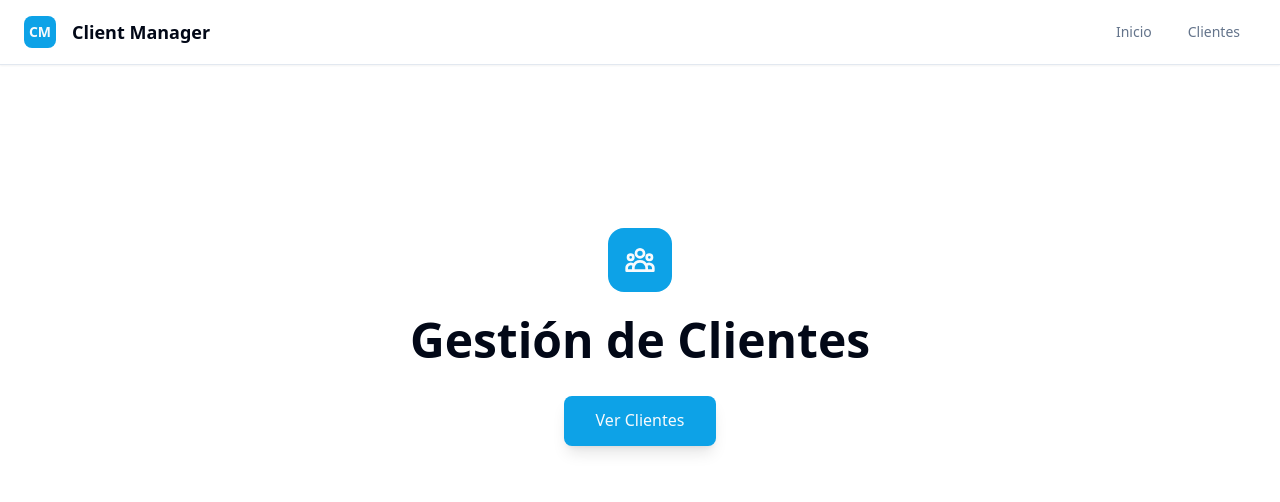
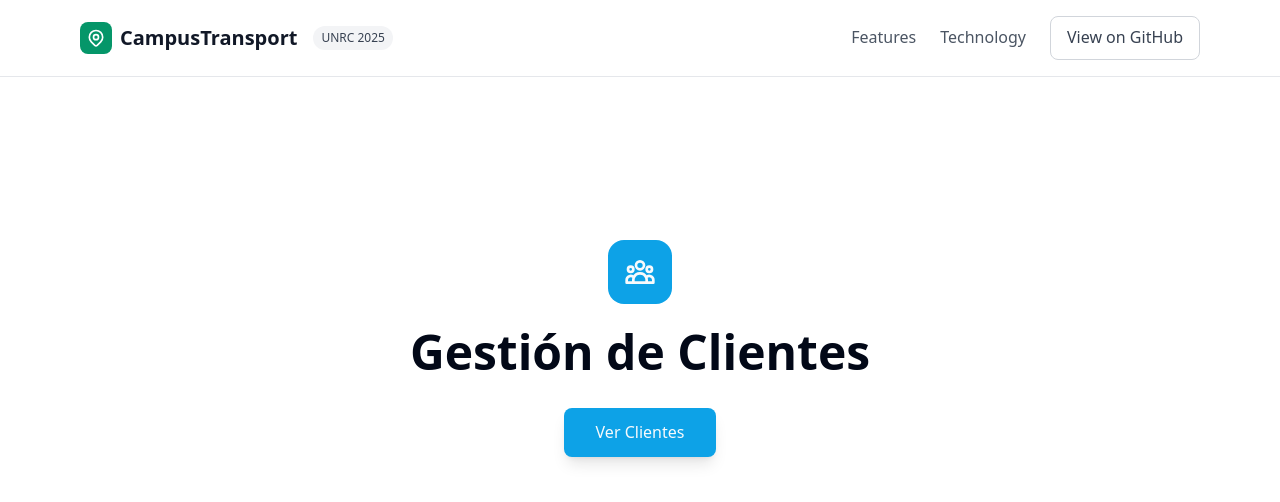
Before and after one commit to Uni-Mov/rl-campus-transport, a React (Vite) app in the folder frontend/: page / in a window 1280 px wide. Shown: the top 502 px of the page. Built offline with nearby package versions, Linux system fonts and the light colour scheme.

Commit message:
update header

```diff
--- a/frontend/src/components/organisms/Header.tsx
+++ b/frontend/src/components/organisms/Header.tsx
@@ -1,33 +1,37 @@
-import { Link } from "react-router-dom"
-
 export default function Header() {
-  return (
-    <nav className="bg-card border-b border-border shadow-sm">
-      <div className="container mx-auto px-6">
-        <div className="flex items-center justify-between h-16">
-          <div className="flex items-center space-x-4">
-            <div className="w-8 h-8 bg-primary rounded-lg flex items-center justify-center">
-              <span className="text-primary-foreground font-heading font-bold text-sm">CM</span>
+ return (<header className="border-b border-gray-200 bg-white sticky top-0 z-50">
+        <div className="max-w-6xl mx-auto px-4 py-4 flex items-center justify-between">
+          <div className="flex items-center gap-2">
+            <div className="w-8 h-8 bg-emerald-600 rounded-lg flex items-center justify-center">
+              <svg className="w-5 h-5 text-white" fill="none" stroke="currentColor" viewBox="0 0 24 24">
+                <path
+                  strokeLinecap="round"
+                  strokeLinejoin="round"
+                  strokeWidth={2}
+                  d="M17.657 16.657L13.414 20.9a1.998 1.998 0 01-2.827 0l-4.244-4.243a8 8 0 1111.314 0z"
+                />
+                <path
+                  strokeLinecap="round"
+                  strokeLinejoin="round"
+                  strokeWidth={2}
+                  d="M15 11a3 3 0 11-6 0 3 3 0 016 0z"
+                />
+              </svg>
             </div>
-            <span className="font-heading font-semibold text-lg text-foreground">Client Manager</span>
+            <h1 className="text-xl font-bold text-gray-900">CampusTransport</h1>
+            <span className="ml-2 px-2 py-1 bg-gray-100 text-gray-700 text-xs rounded-full">UNRC 2025</span>
           </div>
-
-          <div className="flex space-x-1">
-            <Link
-              to="/"
-              className="text-muted-foreground hover:text-primary hover:bg-muted px-4 py-2 rounded-lg text-sm font-medium transition-all duration-200 focus-ring"
-            >
-              Inicio
-            </Link>
-            <Link
-              to="/clients"
-              className="text-muted-foreground hover:text-primary hover:bg-muted px-4 py-2 rounded-lg text-sm font-medium transition-all duration-200 focus-ring"
-            >
-              Clientes
-            </Link>
-          </div>
+          <nav className="hidden md:flex items-center gap-6">
+            <a href="#features" className="text-gray-600 hover:text-gray-900 transition-colors">
+              Features
+            </a>
+            <a href="#technology" className="text-gray-600 hover:text-gray-900 transition-colors">
+              Technology
+            </a>
+            <button className="px-4 py-2 border border-gray-300 rounded-lg text-gray-700 hover:bg-gray-50 transition-colors">
+              View on GitHub
+            </button>
+          </nav>
         </div>
-      </div>
-    </nav>
-  )
+        </header>)
 }
```
